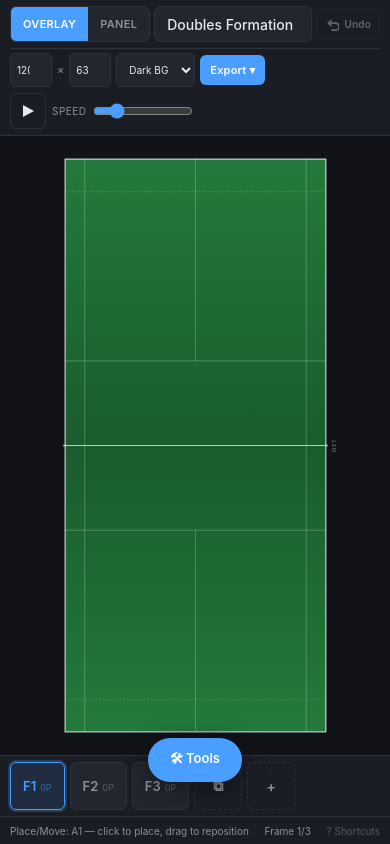
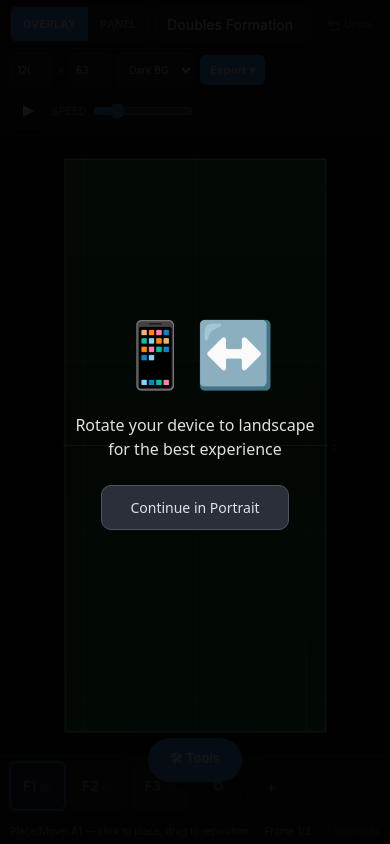
Before and after one commit to alexshung/badminton-formation, a plain HTML site: page index.html in a window 390 px wide. Drawn offline with Linux system fonts and the light colour scheme.

Commit message:
Panel mode review fixes + landscape orientation prompt

```diff
--- a/app.js
+++ b/app.js
@@ -54,12 +54,14 @@ function renderOverlay(container, interactive) {
     if (!f.shot && Object.keys(f.players).length > 0) {
       svg += frameNumberBadge(i, PAD + 22, PAD + 22 + i * 28);
     }
-    // Shuttle position for current frame
+    // Shuttle position for current frame — one icon only
     if (isActive) {
-      const shuttle = getShuttlePosition(i);
-      if (shuttle) svg += shuttlecockSVG(shuttle.x, shuttle.y, 1);
-      // Also show shuttle at current frame's shot endpoint if shot exists
-      if (f.shot) svg += shuttlecockSVG(f.shot.x2, f.shot.y2, 0.6);
+      if (f.shot) {
+        svg += shuttlecockSVG(f.shot.x2, f.shot.y2, 0.8);
+      } else {
+        const shuttle = getShuttlePosition(i);
+        if (shuttle) svg += shuttlecockSVG(shuttle.x, shuttle.y, 1);
+      }
     }
   }
   svg += '</svg>';
@@ -88,18 +90,31 @@ function renderPanel(container, interactive) {
       if (f.players[pid]) svg += movementSVG(pid, f.players[pid].x, f.players[pid].y, f.movements[pid].x, f.movements[pid].y, 1);
     }
     svg += shotSVG(f.shot, 1);
+    // Shot preview line (active frame only)
+    if (isActive && shotPreviewLine && !f.shot) {
+      svg += shotSVG({ type: shotType, x1: shotPreviewLine.x1, y1: shotPreviewLine.y1, x2: shotPreviewLine.x2, y2: shotPreviewLine.y2 }, 0.45);
+    }
+    // Coverage drawing preview
+    if (isActive && tool === 'coverage' && coveragePoints.length > 0) {
+      svg += coveragePreviewSVG(coveragePoints, coveragePreview, selectedPlayer);
+    }
     for (const pid in f.players) {
       const p = f.players[pid];
       svg += playerSVG(pid, p.x, p.y, 1, interactive && isActive);
       if (f.movements[pid]) {
         const d = f.movements[pid];
         svg += `<circle cx="${d.x}" cy="${d.y}" r="${PR - 5}" fill="none" stroke="${TEAM_COLORS[pid[0]]}" stroke-width="2" stroke-dasharray="4,3" opacity="0.4"/>`;
+        const lbl = getPlayerLabel(pid);
+        svg += `<text x="${d.x}" y="${d.y}" fill="${TEAM_COLORS[pid[0]]}" font-size="9" font-weight="600" font-family="system-ui" text-anchor="middle" dominant-baseline="central" opacity="0.4">${escapeXML(lbl)}</text>`;
       }
     }
-    // Shuttle position
-    const shuttle = getShuttlePosition(i);
-    if (shuttle) svg += shuttlecockSVG(shuttle.x, shuttle.y, 0.8);
-    if (f.shot) svg += shuttlecockSVG(f.shot.x2, f.shot.y2, 0.5);
+    // Shuttle position — one per frame
+    if (f.shot) {
+      svg += shuttlecockSVG(f.shot.x2, f.shot.y2, 0.7);
+    } else {
+      const shuttle = getShuttlePosition(i);
+      if (shuttle) svg += shuttlecockSVG(shuttle.x, shuttle.y, 0.8);
+    }
     svg += '</g>';
   }
   svg += '</svg>';
@@ -180,3 +195,35 @@ document.getElementById('courtContainer').addEventListener('touchmove', function
 // Export bg toggle
 const expBgEl = document.getElementById('exportBg');
 if (expBgEl) expBgEl.addEventListener('change', function() { state.exportBg = this.value; saveState(); });
+
+// ===== LANDSCAPE ORIENTATION =====
+function dismissRotatePrompt() {
+  const el = document.getElementById('rotatePrompt');
+  if (el) el.classList.remove('visible');
+  sessionStorage.setItem('portrait-dismissed', '1');
+}
+
+function checkOrientation() {
+  const el = document.getElementById('rotatePrompt');
+  if (!el) return;
+  const isMobile = window.innerWidth <= 768 || window.innerHeight <= 768;
+  const isPortrait = window.innerHeight > window.innerWidth;
+  const dismissed = sessionStorage.getItem('portrait-dismissed') === '1';
+
+  if (isMobile && isPortrait && !dismissed) {
+    el.classList.add('visible');
+  } else {
+    el.classList.remove('visible');
+  }
+
+  // Try to lock orientation in PWA / fullscreen contexts
+  try {
+    if (screen.orientation && screen.orientation.lock) {
+      screen.orientation.lock('landscape').catch(() => {});
+    }
+  } catch (e) { /* Not supported outside fullscreen/PWA */ }
+}
+
+checkOrientation();
+window.addEventListener('orientationchange', () => setTimeout(checkOrientation, 200));
+window.addEventListener('resize', checkOrientation);
--- a/court.js
+++ b/court.js
@@ -12,6 +12,9 @@ function courtGradientDefs() {
       <feMerge><feMergeNode in="blur"/><feMergeNode in="SourceGraphic"/></feMerge></filter>
     <filter id="netGlow"><feGaussianBlur stdDeviation="2" result="b"/>
       <feMerge><feMergeNode in="b"/><feMergeNode in="SourceGraphic"/></feMerge></filter>
+    <pattern id="hatch-overlap" patternUnits="userSpaceOnUse" width="8" height="8" patternTransform="rotate(45)">
+      <line x1="0" y1="0" x2="0" y2="8" stroke="rgba(255,255,255,.5)" stroke-width="2"/>
+    </pattern>
   </defs>`;
 }
 
@@ -189,19 +192,10 @@ function shuttlecockSVG(x, y, opacity) {
 
 // ===== COVERAGE REGION RENDERING =====
 
-function regionDefs() {
-  // Hatching pattern for overlap areas
-  return `<defs>
-    <pattern id="hatch-overlap" patternUnits="userSpaceOnUse" width="8" height="8" patternTransform="rotate(45)">
-      <line x1="0" y1="0" x2="0" y2="8" stroke="rgba(255,255,255,.5)" stroke-width="2"/>
-    </pattern>
-  </defs>`;
-}
-
 function regionSVG(regions, opacity) {
   if (!regions || Object.keys(regions).length === 0) return '';
   const op = opacity || 1;
-  let svg = regionDefs();
+  let svg = '';
 
   // Draw each player's region
   const playerIds = Object.keys(regions);
--- a/index.html
+++ b/index.html
@@ -190,6 +190,13 @@
 <script src="state.js"></script>
 <script src="court.js"></script>
 <script src="interactions.js"></script>
+<div class="rotate-prompt" id="rotatePrompt">
+  <div class="rotate-content">
+    <div class="rotate-icon">📱↔️</div>
+    <p>Rotate your device to landscape for the best experience</p>
+    <button onclick="dismissRotatePrompt()">Continue in Portrait</button>
+  </div>
+</div>
 <script src="animation.js"></script>
 <script src="export.js"></script>
 <script src="app.js"></script>
--- a/styles.css
+++ b/styles.css
@@ -354,3 +354,40 @@ input,button,select,textarea{font-family:var(--font);}
   .topbar{min-height:44px;padding:6px 16px;}
   .timeline{min-height:44px;padding:6px 16px;}
 }
+
+/* === Landscape orientation prompt === */
+.rotate-prompt{
+  display:none;position:fixed;inset:0;z-index:9999;
+  background:rgba(0,0,0,0.92);
+  align-items:center;justify-content:center;
+  opacity:0;transition:opacity 0.3s ease;
+  pointer-events:none;
+}
+.rotate-prompt.visible{
+  display:flex;opacity:1;pointer-events:auto;
+}
+.rotate-content{
+  text-align:center;padding:40px 30px;max-width:320px;
+}
+.rotate-icon{
+  font-size:64px;margin-bottom:20px;
+  animation:rotate-hint 2s ease-in-out infinite;
+}
+@keyframes rotate-hint{
+  0%,100%{transform:rotate(0deg);}
+  25%{transform:rotate(-15deg);}
+  75%{transform:rotate(15deg);}
+}
+.rotate-content p{
+  color:#e0e0e0;font-size:16px;line-height:1.5;
+  font-family:system-ui,sans-serif;margin:0 0 24px;
+}
+.rotate-content button{
+  background:#2a2f3a;color:#e0e0e0;border:1px solid #4a5568;
+  border-radius:10px;padding:12px 28px;font-size:14px;
+  font-family:system-ui,sans-serif;cursor:pointer;
+  transition:background 0.2s;min-height:44px;
+}
+.rotate-content button:hover,.rotate-content button:active{
+  background:#3a4050;border-color:#6b7280;
+}
```
